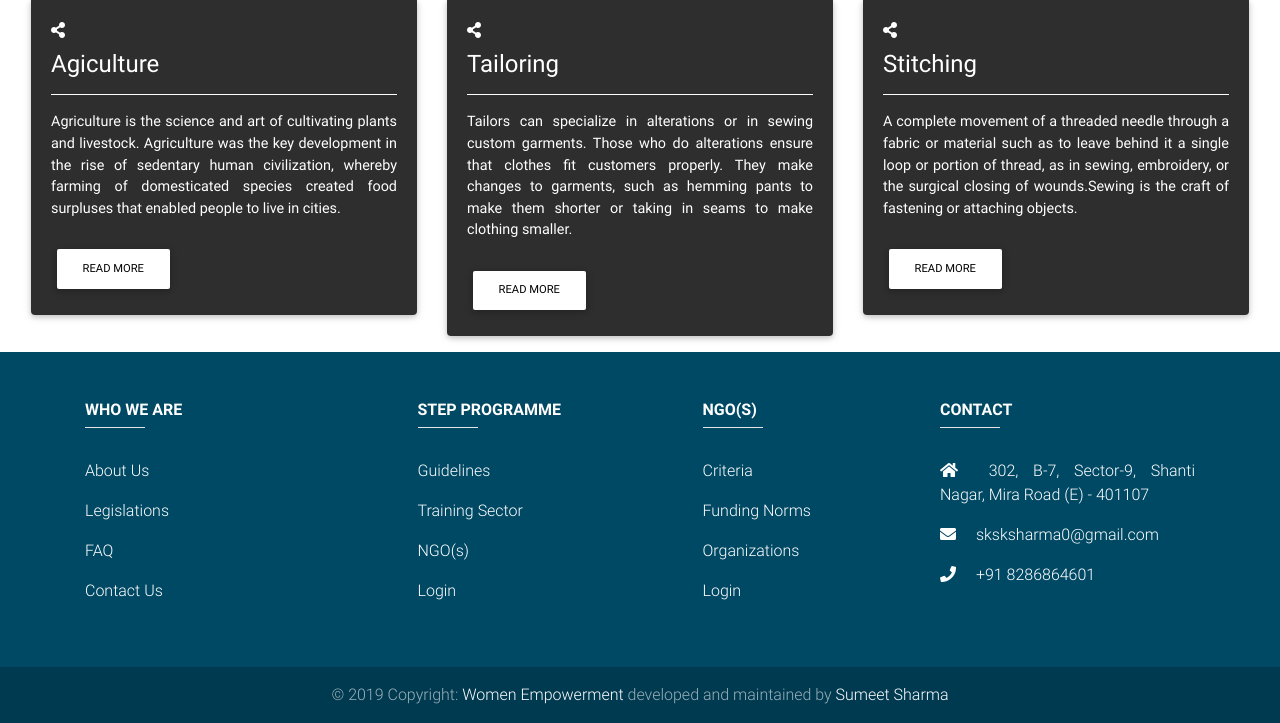
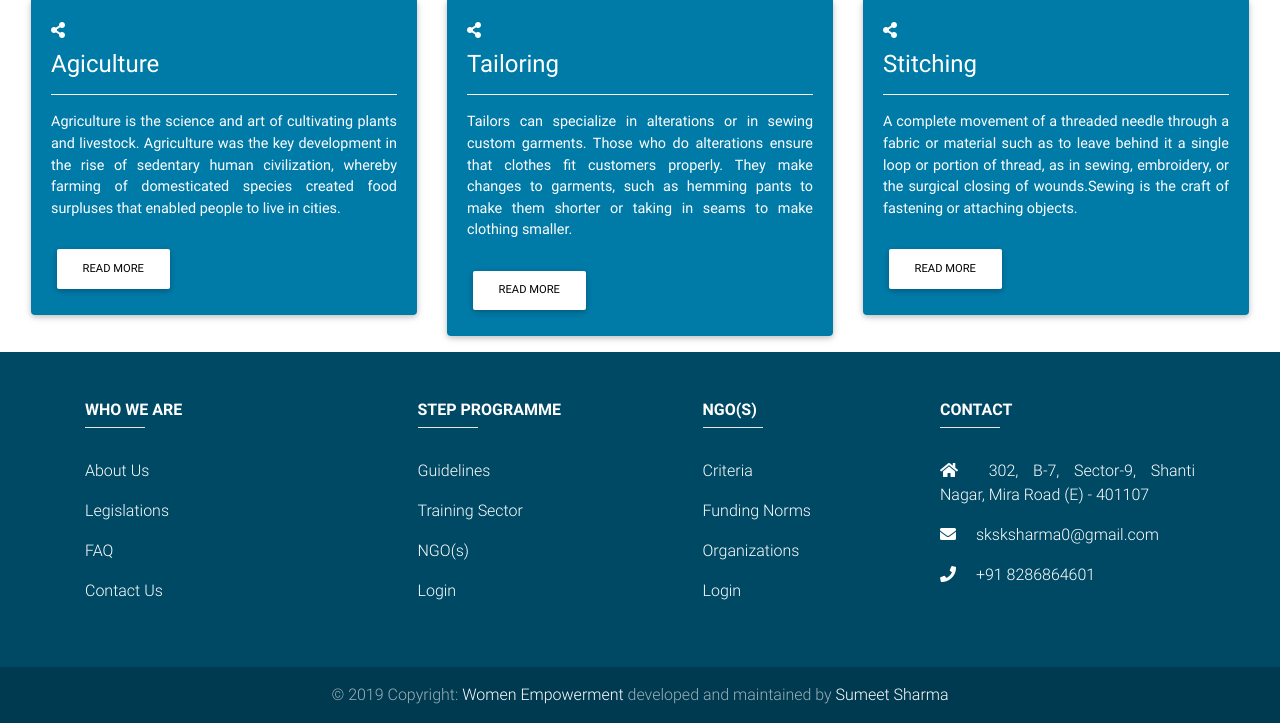
Before and after one commit to itsumeet27/women-empowerment, a PHP site: page /user/index.php in a window 1280 px wide. Shown: the part 1123-1846 px from the top of the page. Run offline with PHP 8.4, Linux system fonts and the light colour scheme; some libraries are stand-ins or nearby versions.

Commit message:
Changing card background

```diff
--- a/index.php
+++ b/index.php
@@ -20,7 +20,7 @@
           </div>
 
           <!-- Card content -->
-          <div class="card-body elegant-color white-text rounded-bottom">
+          <div class="card-body white-text rounded-bottom" style="background: #007ba8">
 
             <!-- Social shares button -->
             <a class="activator waves-effect mr-4"><i class="fas fa-share-alt white-text"></i></a>
@@ -53,7 +53,7 @@
           </div>
 
           <!-- Card content -->
-          <div class="card-body elegant-color white-text rounded-bottom">
+          <div class="card-body white-text rounded-bottom" style="background: #007ba8">
 
             <!-- Social shares button -->
             <a class="activator waves-effect mr-4"><i class="fas fa-share-alt white-text"></i></a>
--- a/user/index.php
+++ b/user/index.php
@@ -23,7 +23,7 @@
           </a>
         </div>
         <div class="card">
-          <div class="card-body elegant-color white-text rounded-bottom">
+          <div class="card-body white-text rounded-bottom" style="background: #007ba8">
 
             <!-- Social shares button -->
             <a class="activator waves-effect mr-4"><i class="fas fa-share-alt white-text"></i></a>
@@ -49,7 +49,7 @@
           </a>
         </div>
         <div class="card">
-          <div class="card-body elegant-color white-text rounded-bottom">
+          <div class="card-body white-text rounded-bottom" style="background: #007ba8">
 
             <!-- Social shares button -->
             <a class="activator waves-effect mr-4"><i class="fas fa-share-alt white-text"></i></a>
@@ -75,7 +75,7 @@
           </a>
         </div>
         <div class="card">
-          <div class="card-body elegant-color white-text rounded-bottom">
+          <div class="card-body white-text rounded-bottom" style="background: #007ba8">
             <!-- Social shares button -->
             <a class="activator waves-effect mr-4"><i class="fas fa-share-alt white-text"></i></a>
             <!-- Title -->
```
